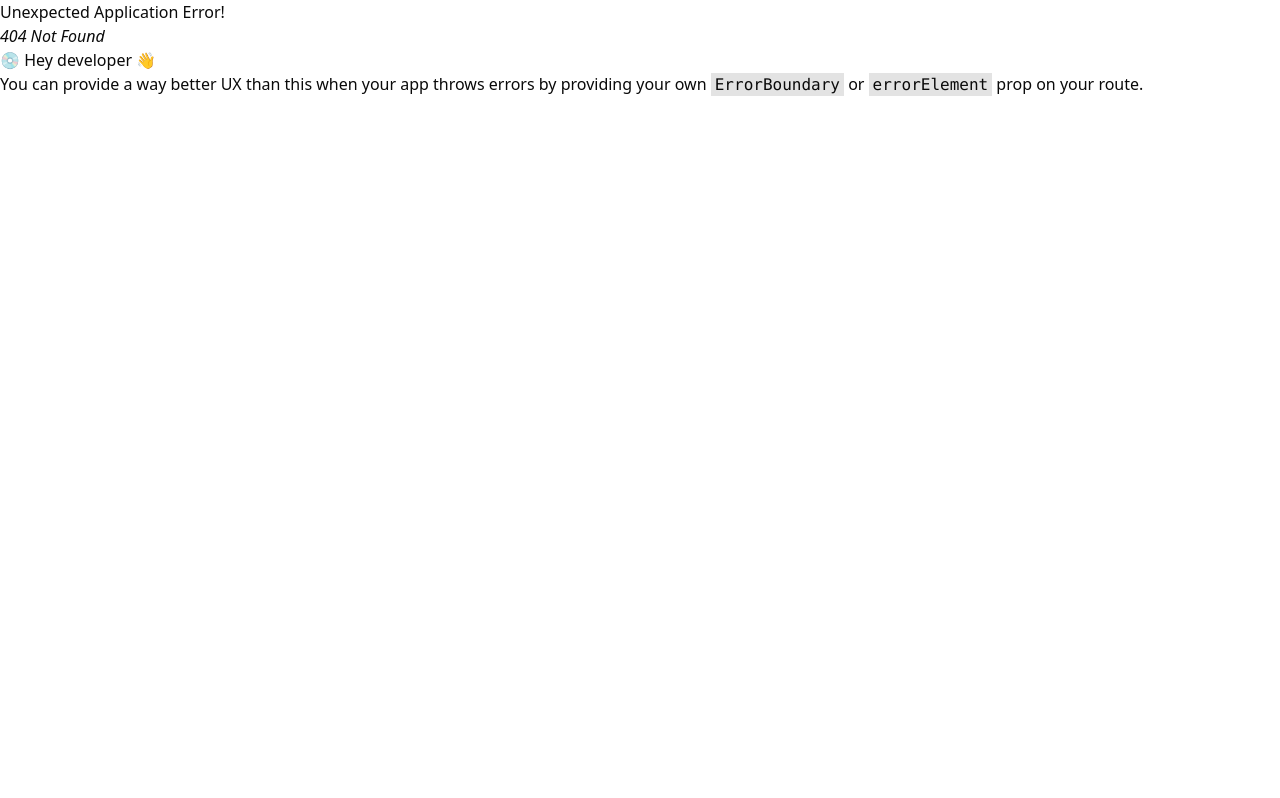
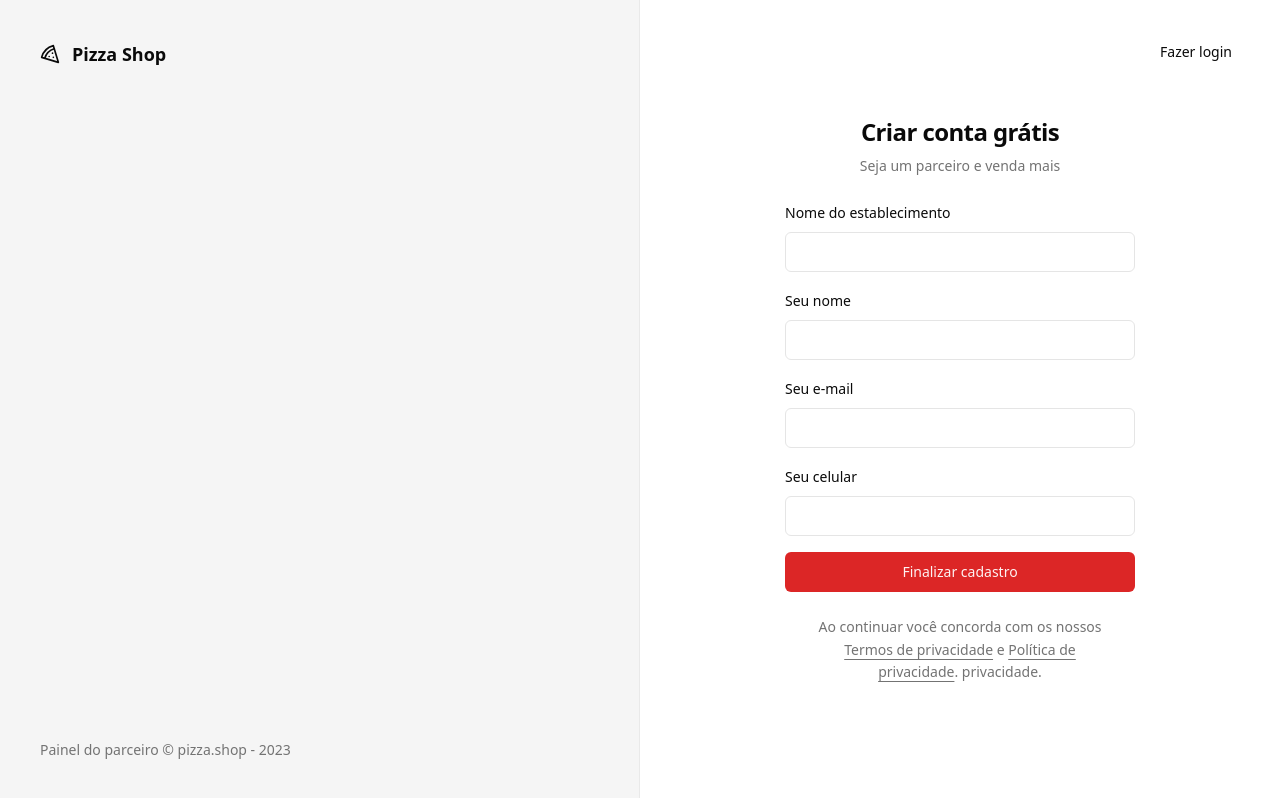
Before and after one commit to fernandodluccas/pizzashop-web, a React (Vite) app: page /sign-up in a window 1280 px wide. Before the commit this address had no page. Built offline with nearby package versions, Linux system fonts and the light colour scheme.

Commit message:
feat: create Restaurant Registration page

```diff
--- a/src/pages/_layouts/auth.tsx
+++ b/src/pages/_layouts/auth.tsx
@@ -13,7 +13,7 @@ export function AuthLayout() {
           Painel do parceiro &copy; pizza.shop - {new Date().getFullYear()}
         </footer>
       </div>
-      <div className="flex flex-col items-center justify-center">
+      <div className="relative flex flex-col items-center justify-center">
         <Outlet />
       </div>
     </div>
--- a/src/pages/auth/sign-in.tsx
+++ b/src/pages/auth/sign-in.tsx
@@ -1,5 +1,6 @@
 import { Helmet } from 'react-helmet-async'
 import { useForm } from 'react-hook-form'
+import { Link } from 'react-router-dom'
 import { toast } from 'sonner'
 import { z } from 'zod'
 
@@ -40,6 +41,11 @@ export function SignIn() {
     <>
       <Helmet title="Autenticação" />
       <div className="p-8">
+        <Button variant="ghost" asChild className="absolute right-8 top-8">
+          <Link className="" to="/sign-up">
+            Novo estabelecimento
+          </Link>
+        </Button>
         <div className="flex w-[350px] flex-col justify-center gap-6">
           <div className="flex flex-col gap-2 text-center">
             <h1 className="text-2xl font-semibold tracking-tight">
--- /dev/null
+++ b/src/pages/auth/sign-up.tsx
@@ -0,0 +1,105 @@
+import { register } from 'module'
+import { Helmet } from 'react-helmet-async'
+import { useForm } from 'react-hook-form'
+import { Link, useNavigate } from 'react-router-dom'
+import { toast } from 'sonner'
+import { z } from 'zod'
+
+import { Button } from '@/components/ui/button'
+import { Input } from '@/components/ui/input'
+import { Label } from '@/components/ui/label'
+
+const signUpForm = z.object({
+  restaurantName: z.string(),
+  managerName: z.string(),
+  phone: z.string(),
+  email: z.string().email(),
+})
+
+type SignUpForm = z.infer<typeof signUpForm>
+
+export function SignUp() {
+  const navigate = useNavigate()
+
+  const {
+    register,
+    handleSubmit,
+    formState: { isSubmitting },
+  } = useForm<SignUpForm>()
+
+  async function handleSignUp(data: SignUpForm) {
+    try {
+      await new Promise((resolve) => setTimeout(resolve, 2000))
+
+      toast.success('Restaurante cadastrado com sucesso', {
+        action: {
+          label: 'Login',
+          onClick: () => navigate('/sign-in'),
+        },
+      })
+    } catch (error) {
+      toast.error('Erro ao cadastrar restaurante')
+    }
+  }
+  return (
+    <>
+      <Helmet title="Cadastro" />
+      <div className="p-8">
+        <Button variant="ghost" asChild className="absolute right-8 top-8">
+          <Link to="/sign-in">Fazer login</Link>
+        </Button>
+        <div className="flex w-[350px] flex-col justify-center gap-6">
+          <div className="flex flex-col gap-2 text-center">
+            <h1 className="text-2xl font-semibold tracking-tight">
+              Criar conta grátis
+            </h1>
+            <p className="text-sm text-muted-foreground">
+              Seja um parceiro e venda mais
+            </p>
+          </div>
+          <form onSubmit={handleSubmit(handleSignUp)} className="space-y-4">
+            <div className="space-y-2">
+              <Label htmlFor="restaurantName">Nome do establecimento</Label>
+              <Input
+                id="restaurantName"
+                type="text"
+                {...register('restaurantName')}
+              />
+            </div>
+            <div className="space-y-2">
+              <Label htmlFor="managerName">Seu nome</Label>
+              <Input
+                id="managerName"
+                type="text"
+                {...register('managerName')}
+              />
+            </div>
+            <div className="space-y-2">
+              <Label htmlFor="email">Seu e-mail</Label>
+              <Input id="email" type="email" {...register('email')} />
+            </div>
+            <div className="space-y-2">
+              <Label htmlFor="phone">Seu celular</Label>
+              <Input id="phone" type="tel" {...register('phone')} />
+            </div>
+
+            <Button disabled={isSubmitting} className="w-full">
+              Finalizar cadastro
+            </Button>
+          </form>
+          <p className="px-6 text-center text-sm leading-relaxed text-muted-foreground">
+            Ao continuar você concorda com os nossos{' '}
+            <a className="underline underline-offset-4" href="#">
+              Termos de privacidade
+            </a>{' '}
+            e{' '}
+            <a className="underline underline-offset-4" href="#">
+              Política de privacidade
+            </a>
+            . privacidade.
+          </p>
+        </div>
+      </div>
+    </>
+  )
+}
--- a/src/routes.tsx
+++ b/src/routes.tsx
@@ -4,6 +4,7 @@ import { AppLayout } from './pages/_layouts/app'
 import { AuthLayout } from './pages/_layouts/auth'
 import { Dashboard } from './pages/app/dashboard'
 import { SignIn } from './pages/auth/sign-in'
+import { SignUp } from './pages/auth/sign-up'
 
 export const router = createBrowserRouter([
   {
@@ -16,4 +17,9 @@ export const router = createBrowserRouter([
     element: <AuthLayout />,
     children: [{ path: '/sign-in', element: <SignIn /> }],
   },
+  {
+    path: '/sign-up',
+    element: <AuthLayout />,
+    children: [{ path: '/sign-up', element: <SignUp /> }],
+  },
 ])
```
